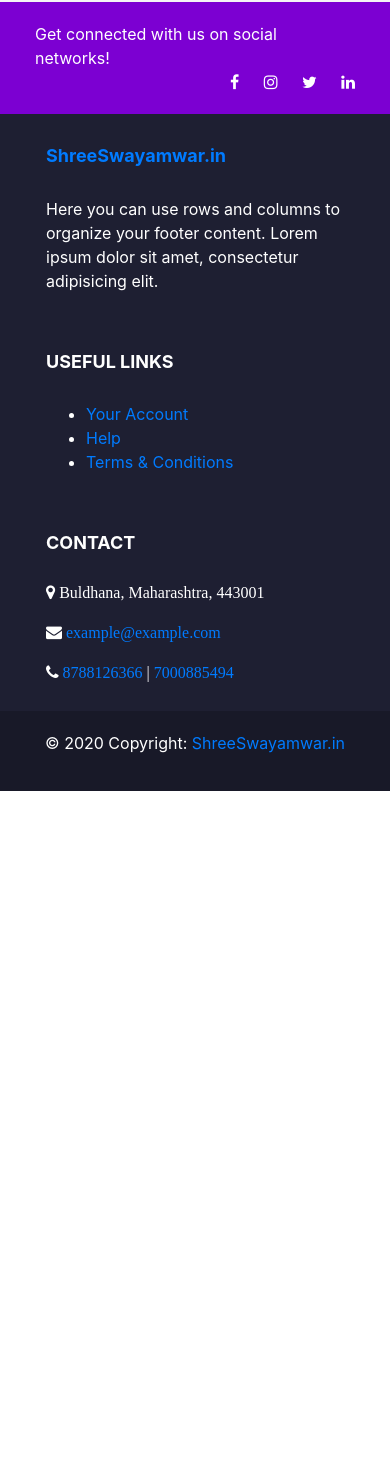
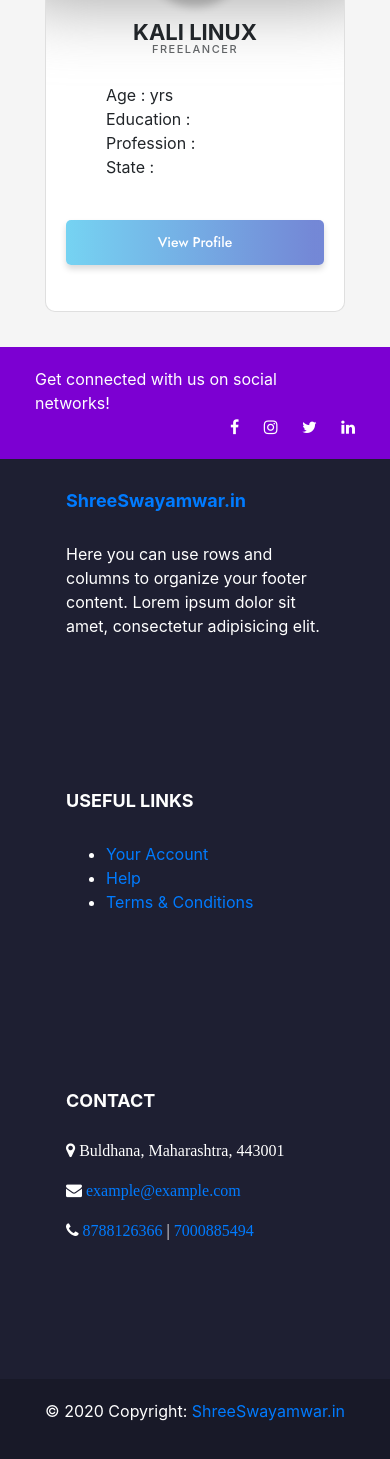
Before and after one commit to Piyush27399/startup, a PHP site: page /dashboard.php in a window 390 px wide. Shown: the part 1302-2761 px from the top of the page. Before the commit the page ends 2093 px from the top, so only its background shows below. Run offline with PHP 8.4, Linux system fonts and the light colour scheme; a user stored in the database is signed in; data comes from the database, SQL or seed files in the repository.

Commit message:
Added new dashboard card

```diff
--- /dev/null
+++ b/css/pro.css
@@ -0,0 +1,205 @@
+@import url("https://fonts.googleapis.com/css?family=DM+Sans:400,500|Jost:400,500,600&display=swap");
+ * {
+	 box-sizing: border-box;
+}
+ .card {
+	 max-width: 340px;
+	 margin: auto;
+	 overflow-y:  hidden;
+	 position: relative;
+	 z-index: 1;
+	 overflow-x: hidden;
+	 background-color: rgba(255, 255, 255, 1);
+	 display: flex;
+	 transition: 0.3s;
+	 flex-direction: column;
+	 border-radius: 10px;
+	 width: 300px;
+	 height: 300px;
+}
+ .card[data-state="#about"] {
+	 height: 450px;
+}
+ .card[data-state="#about"] .card-mainss {
+	 padding-top: 0;
+}
+ .card.is-active .card-headerrre {
+	 height: 80px;
+}
+ .card.is-active .card-covergfd {
+	 height: 100px;
+	 top: -50px;
+}
+ .card.is-active .card-avatarare {
+	 transform: none;
+	 left: 20px;
+	 width: 50px;
+	 height: 50px;
+	 bottom: 10px;
+}
+ .card.is-active .card-fullname, .card.is-active .card-jobtitle {
+	 left: 86px;
+	 transform: none;
+}
+ .card.is-active .card-fullname {
+	 bottom: 18px;
+	 font-size: 19px;
+}
+ .card.is-active .card-jobtitle {
+	 bottom: 16px;
+	 letter-spacing: 1px;
+	 font-size: 10px;
+}
+ .card-headerrre {
+	 position: relative;
+	 display: flex;
+	 height: 200px;
+	 flex-shrink: 0;
+	 width: 100%;
+	 transition: 0.3s;
+}
+ .card-headerrre * {
+	 transition: 0.3s;
+}
+ .card-covergfd {
+	 width: 100%;
+	 height: 100%;
+	 position: absolute;
+	 height: 160px;
+	 top: -20%;
+	 left: 0;
+	 will-change: top;
+	 background-size: cover;
+	 background-position: center;
+	 filter: blur(30px);
+	 transform: scale(1.2);
+	 transition: 0.5s;
+}
+ .card-avatarare {
+	 width: 100px;
+	 height: 100px;
+	 box-shadow: 0 8px 8px rgba(0, 0, 0, 0.2);
+	 border-radius: 50%;
+	 object-position: center;
+	 object-fit: cover;
+	 position: absolute;
+	 bottom: 0;
+	 left: 50%;
+	 transform: translateX(-50%) translateY(-64px);
+}
+ .card-fullname {
+	 position: absolute;
+	 bottom: 0;
+	 font-size: 22px;
+	 font-weight: 700;
+	 text-align: center;
+	 white-space: nowrap;
+	 transform: translateY(-10px) translateX(-50%);
+	 left: 50%;
+}
+ .card-jobtitle {
+	 position: absolute;
+	 bottom: 0;
+	 font-size: 11px;
+	 white-space: nowrap;
+	 font-weight: 500;
+	 opacity: 0.7;
+	 text-transform: uppercase;
+	 letter-spacing: 1.5px;
+	 margin: 0;
+	 left: 50%;
+	 transform: translateX(-50%) translateY(-7px);
+}
+ .card-mainss {
+	 position: relative;
+	 flex: 1;
+	 display: flex;
+	 padding-top: 10px;
+	 flex-direction: column;
+}
+/*
+ .card-subtitlemmn {
+	 font-weight: 700;
+	 font-size: 13px;
+	 margin-bottom: 8px;
+}
+*/
+ .card-contentess {
+	 padding: 20px;
+}
+ .card-descweb {
+	 line-height: 1.6;
+	 color: #636b6f;
+	 font-size: 14px;
+	 margin: 0;
+	 font-weight: 400;
+	 font-family: "DM Sans", sans-serif;
+}
+#menu ul > li
+{
+ list-style-type: none;
+}
+
+ .card-buttons {
+	 display: flex;
+	 background-color: #fff;
+	 margin-top: auto;
+	 position: sticky;
+	 bottom: 0;
+	 left: 0;
+}
+ .card-buttons button {
+	 flex: 1 1 auto;
+	 user-select: none;
+	 background: 0;
+	 font-size: 13px;
+	 border: 0;
+	 padding: 15px 5px;
+	 cursor: pointer;
+	 color: #5c5c6d;
+	 transition: 0.3s;
+	 font-family: "Jost", sans-serif;
+	 font-weight: 500;
+	 outline: 0;
+	 border-bottom: 3px solid transparent;
+}
+ .card-buttons button.is-active, .card-buttons button:hover {
+	 color: #2b2c48;
+	 border-bottom: 3px solid #8a84ff;
+	 background: linear-gradient(to bottom, rgba(127, 199, 231, 0) 0%, rgba(207, 204, 255, 0.2) 44%, rgba(211, 226, 255, 0.4) 100%);
+}
+ .card-section {
+	 display: none;
+}
+ .card-section.is-active {
+	 display: block;
+	 animation: fadeIn 0.6s both;
+}
+ @keyframes fadeIn {
+	 0% {
+		 opacity: 0;
+		 transform: translatey(40px);
+	}
+	 100% {
+		 opacity: 1;
+	}
+}
+ .card-contact-wrapper {
+	 margin-top: 20px;
+}
+ .contact-meess {
+	 border: 0;
+	 outline: none;
+	 background: linear-gradient(to right, rgba(83, 200, 239, 0.8) 0%, rgba(81, 106, 204, 0.8) 96%);
+	 box-shadow: 0 4px 6px rgba(0, 0, 0, 0.15);
+	 color: #fff;
+	 padding: 12px 16px;
+	 width: 100%;
+	 border-radius: 5px;
+	 margin-top: 25px;
+	 cursor: pointer;
+	 font-size: 14px;
+	 font-weight: 500;
+	 font-family: "Jost", sans-serif;
+	 transition: 0.3s;
+}
--- a/dashboard.php
+++ b/dashboard.php
@@ -69,6 +69,7 @@
         integrity="sha384-MCw98/SFnGE8fJT3GXwEOngsV7Zt27NXFoaoApmYm81iuXoPkFOJwJ8ERdknLPMO" crossorigin="anonymous">
     <link rel="stylesheet" href="https://cdnjs.cloudflare.com/ajax/libs/font-awesome/4.7.0/css/font-awesome.min.css">
     <link rel="stylesheet" href="css/index.css">
+    <link rel="stylesheet" href="css/pro.css">
 
     <script src="https://code.jquery.com/jquery-3.3.1.slim.min.js"
         integrity="sha384-q8i/X+965DzO0rT7abK41JStQIAqVgRVzpbzo5smXKp4YfRvH+8abtTE1Pi6jizo"
@@ -428,6 +429,52 @@
 
                     ?>
 
+
+
+                <!-- Card -->
+                <div class="col-sm-2 col-lg-2" style='padding: 5px;'>
+                <div class="card" data-state="#about">
+        <div class="card-headerrre">
+          <div class="card-covergfd" style="background-image: url('https://images.unsplash.com/photo-1549068106-b024baf5062d?ixlib=rb-1.2.1&ixid=eyJhcHBfaWQiOjEyMDd9&auto=format&fit=crop&w=934&q=80')"></div>
+          <?php
+                $image="images/download.jpeg";
+                if($searchRes['image']!="")
+                    $image="images/userImage/".$searchRes['image'];
+        ?>
+          <img class="card-avatarare" src='<?php echo $image;?>'/>
+          <h1 class="card-fullname"><?php echo $searchRes['fname']." ".$searchRes['lname']; ?></h1>
+          <h2 class="card-jobtitle">FREELANCER</h2>
+        </div>
+        <div class="card-mainss">
+          <div class="card-section is-active" id="about">
+            <div class="card-contentess">
+           <!--   <div class="card-subtitlemmn">ABOUT</div>-->
+              <p class="card-descweb">
+                <div id=menu><ul>
+                <li>Age : <?php echo $searchRes['age']." yrs"; ?></li>
+                <li>Education : <?php echo $searchRes['education']; ?></li>
+                <li>Profession : <?php echo $searchRes['profession']; ?></li>
+                <li>State : <?php echo $searchRes['state']; ?></li>
+              </ul>
+              <?php $link="profile.php?userID=".$searchRes['id'];
+
+                if($isMember!=1)
+                    echo "<a type='button' class='contact-meess btn' target='_blank'  data-toggle='modal' style='color:blue;' data-target='#exampleModalCenter'>View Profile</a>";
+                else
+                    echo "<a href='$link' class='contact-meess btn' target='_blank' >View Profile</a>";
+            ?>
+            </div>
+              </p>
+
+            </div>
+
+          </div>
+        </div>
+      </div>
+            </div>
+              <!-- card  -->
+
+                <!-- Card
                     <div class="col-sm-2 col-lg-2" style='padding: 5px;'>
                                     <div class="card">
                                         <div class="card-body" style='padding: 0%;'>
@@ -462,6 +509,7 @@
                         </div>
                 </div>
             </div>
+              card  -->
 
                         <?php
 
@@ -469,6 +517,7 @@
                             }
 
                             ?>
+
 
                            <!-- <div class="col-sm-12">
                             <nav aria-label="Page navigation example">
```
